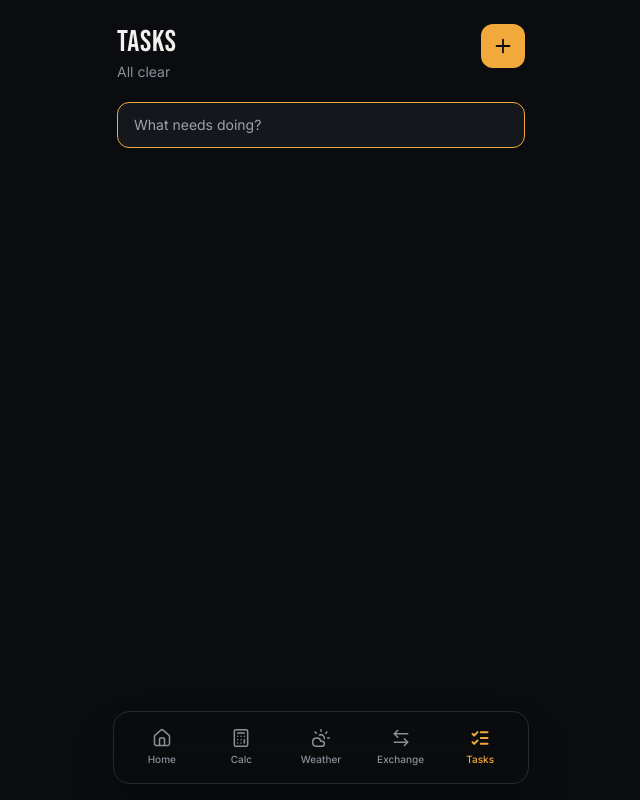
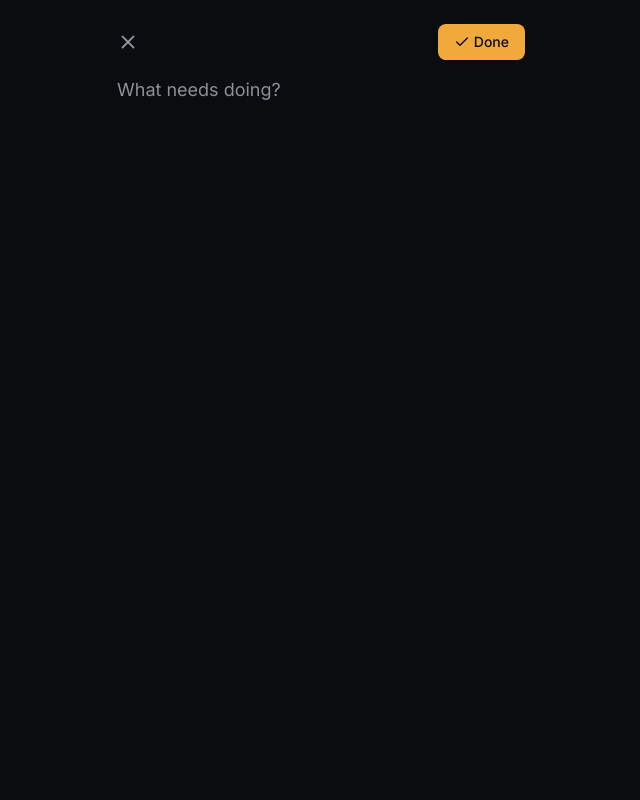
Before and after one commit to AbelXeon/DayFlow, a Next.js app: page /todo in a window 1280 px wide. Both pictures are taken after a click on the button 822 px from the left and 46 px from the top of the page. Shown: the whole page, without its empty margins (319-959 px from the left). Built offline with nearby package versions, Linux system fonts and the light colour scheme.

Commit message:
amazing todo part

```diff
--- a/app/todo/page.tsx
+++ b/app/todo/page.tsx
@@ -1,33 +1,44 @@
 "use client";
 
 import { useEffect, useRef, useState } from "react";
-import { Plus, Trash2, Check } from "lucide-react";
+import { createPortal } from "react-dom";
+import { Plus, Trash2, Check, X } from "lucide-react";
 
 type Task = { id: string; text: string; done: boolean };
 
 export default function TodoPage() {
   const [tasks, setTasks] = useState<Task[]>([]);
+  const [loaded, setLoaded] = useState(false);
   const [adding, setAdding] = useState(false);
-  const [input, setInput] = useState("");
-  const inputRef = useRef<HTMLInputElement>(null);
+  const [draft, setDraft] = useState("");
+  const [mounted, setMounted] = useState(false);
+  const textareaRef = useRef<HTMLTextAreaElement>(null);
+
+  useEffect(() => setMounted(true), []);
 
   useEffect(() => {
     const saved = localStorage.getItem("dayflow-tasks");
     if (saved) setTasks(JSON.parse(saved));
+    setLoaded(true);
   }, []);
 
   useEffect(() => {
+    if (!loaded) return;
     localStorage.setItem("dayflow-tasks", JSON.stringify(tasks));
-  }, [tasks]);
+  }, [tasks, loaded]);
 
   useEffect(() => {
-    if (adding) inputRef.current?.focus();
+    if (adding) textareaRef.current?.focus();
   }, [adding]);
 
-  function confirmAdd() {
-    const text = input.trim();
+  function openAdd() {
+    setDraft("");
+    setAdding(true);
+  }
+
+  function saveTask() {
+    const text = draft.trim();
     if (text) setTasks((t) => [{ id: crypto.randomUUID(), text, done: false }, ...t]);
-    setInput("");
     setAdding(false);
   }
 
@@ -51,29 +62,12 @@ export default function TodoPage() {
           </p>
         </div>
         <button
-          onClick={() => setAdding(true)}
+          onClick={openAdd}
           className="rounded-xl bg-accent text-bg w-11 h-11 flex items-center justify-center flex-shrink-0"
         >
           <Plus size={22} />
         </button>
       </div>
-
-      {adding && (
-        <div className="flex gap-2 mb-4">
-          <input
-            ref={inputRef}
-            value={input}
-            onChange={(e) => setInput(e.target.value)}
-            onKeyDown={(e) => {
-              if (e.key === "Enter") confirmAdd();
-              if (e.key === "Escape") { setInput(""); setAdding(false); }
-            }}
-            onBlur={confirmAdd}
-            placeholder="What needs doing?"
-            className="flex-1 rounded-xl bg-surface border border-accent px-4 py-3 text-sm outline-none"
-          />
-        </div>
-      )}
 
       <div className="grid grid-cols-2 gap-3">
         {tasks.map((task) => (
@@ -105,9 +99,39 @@ export default function TodoPage() {
         ))}
       </div>
 
-      {tasks.length === 0 && !adding && (
+      {tasks.length === 0 && (
         <p className="text-muted text-sm text-center py-16">Nothing here yet — tap + to add one.</p>
       )}
+
+      {mounted && adding &&
+        createPortal(
+          <div
+            style={{ backgroundColor: "#0a0c0f" }}
+            className="fixed inset-0 z-[999] flex flex-col"
+          >
+            <div className="mx-auto w-full max-w-md flex flex-col flex-1 px-5 pt-6">
+              <div className="flex items-center justify-between pb-4">
+                <button onClick={() => setAdding(false)} className="text-muted">
+                  <X size={22} />
+                </button>
+                <button
+                  onClick={saveTask}
+                  className="rounded-lg bg-accent text-bg px-4 py-2 text-sm font-medium flex items-center gap-1"
+                >
+                  <Check size={16} /> Done
+                </button>
+              </div>
+              <textarea
+                ref={textareaRef}
+                value={draft}
+                onChange={(e) => setDraft(e.target.value)}
+                placeholder="What needs doing?"
+                className="flex-1 bg-transparent pb-6 text-lg outline-none resize-none placeholder:text-muted text-text"
+              />
+            </div>
+          </div>,
+          document.body
+        )}
     </div>
   );
 }
```
